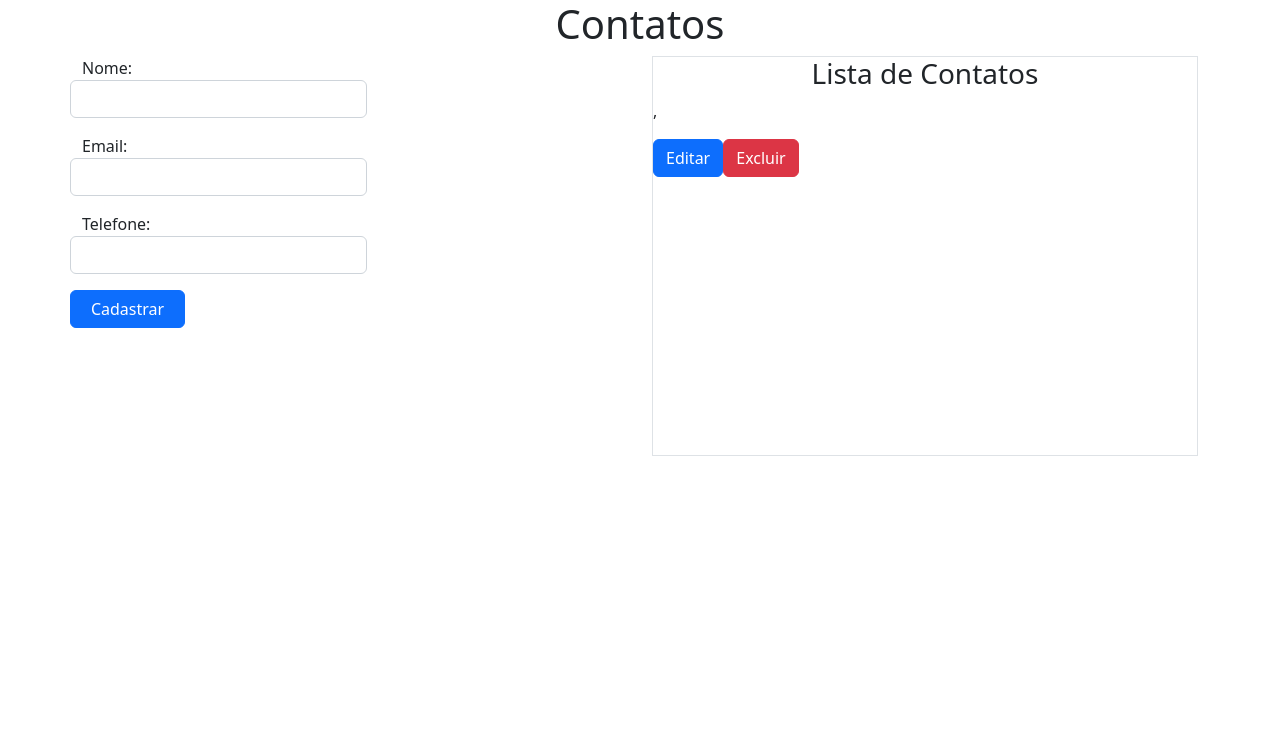
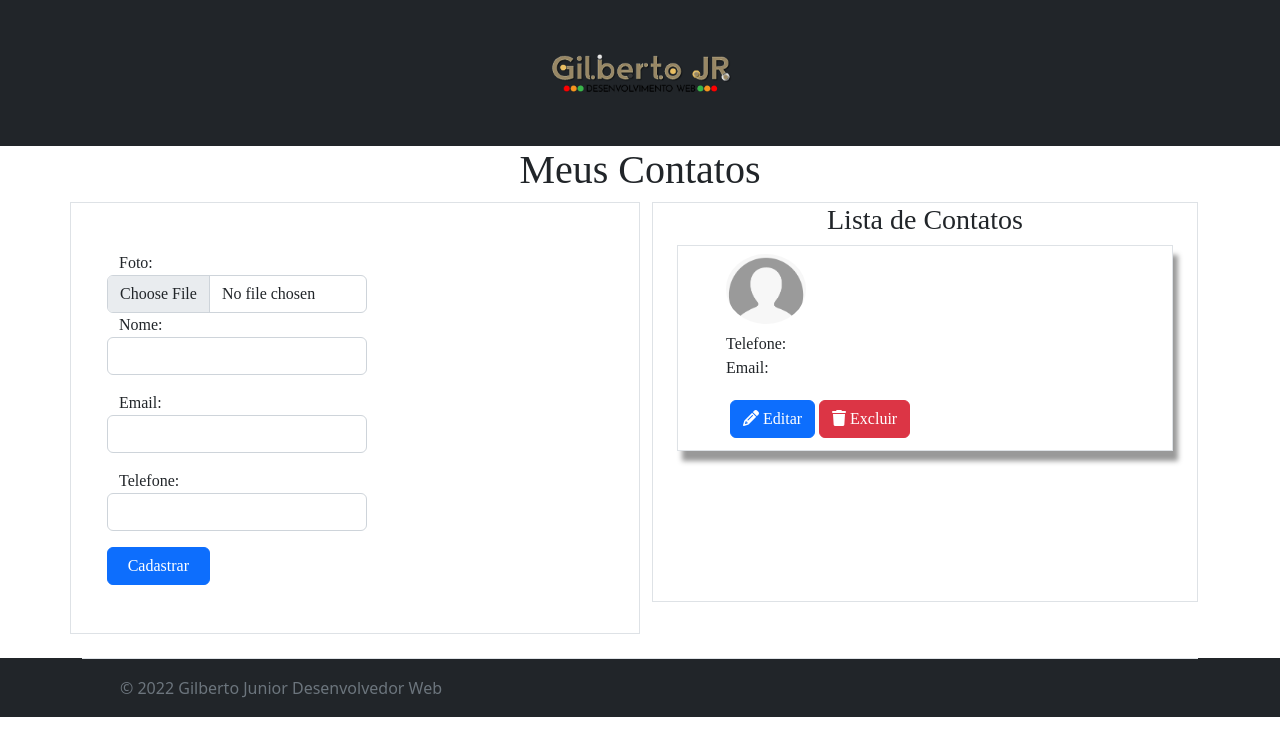
Before and after one commit to gilbertojunior744/vueJs, a plain HTML site: page index.html in a window 1280 px wide. Both pictures are taken after a click on the link "Cadastrar". Drawn offline with nearby package versions, Linux system fonts and the light colour scheme.

Commit message:
modificações de layout

```diff
--- a/index.html
+++ b/index.html
@@ -6,18 +6,48 @@
     <meta http-equiv="X-UA-Compatible" content="IE=edge">
     <meta name="viewport" content="width=device-width, initial-scale=1.0">
     <link href="https://cdn.jsdelivr.net/npm/bootstrap@5.2.2/dist/css/bootstrap.min.css" rel="stylesheet" integrity="sha384-Zenh87qX5JnK2Jl0vWa8Ck2rdkQ2Bzep5IDxbcnCeuOxjzrPF/et3URy9Bv1WTRi" crossorigin="anonymous">
+    <script src="https://kit.fontawesome.com/0f5a9943cb.js" crossorigin="anonymous"></script>
     <title>Contatos VueJs</title>
+
+
+    <style>
+         ::-webkit-scrollbar {
+            background-color: #222;
+            width: 10px;
+        }
+
+         ::-webkit-scrollbar-thumb {
+            background-color: #af870f83;
+            box-shadow: 5px 10px 5px #222;
+            border-radius: 100px;
+        }
+    </style>
 </head>
 
 <body>
-    <section class="container" id="app">
-        <h1 class="text-center">Contatos</h1>
+
+
+    <!-- As a heading -->
+    <nav class="navbar bg-dark">
+        <div class="container-fluid">
+            <span class="navbar-brand mb-0 h1 col-12 text-center"><img src="img/GilbertoJr300x169_ComBolinhas_SemFundo.png" alt="" style="height: 120px;"></span>
+        </div>
+    </nav>
+
+    <section class="container " id="app" style="font-family: san-serif;">
+
+
+        <h1 class="text-center">Meus Contatos</h1>
 
         <div class="row">
-            <div class="col-md-6">
+            <div class="col-md-6 border p-5">
                 <form action="">
 
                     <div class="form-group mb-3 col-md-6">
+                        <div class="row">
+                            <label for="">Foto:</label>
+                            <input name="name" class="form-control" type="file" v-model="contact.name">
+                        </div>
                         <div class="row">
                             <label for="">Nome:</label>
                             <input name="name" class="form-control" type="text" v-model="contact.name">
@@ -52,11 +82,13 @@
                     <h3 class="text-center">
                         Lista de Contatos
                     </h3>
-                    <div class="card-body" v-for="contact in contacts">
-                        <h5 class="card-title">{{contact.name}}</h5>
-                        <p class="card-text">{{contact.phone}}, {{contact.email}}</p>
-                        <a href="" class="btn btn-primary" @click.prevent="editContact(contact)">Editar</a>
-                        <a href="" class="btn btn-danger" @click.prevent="deleteContact(contact.id)">Excluir</a>
+                    <div class="card-body border mx-4 mb-3 px-5 py-2" v-for="contact in contacts" style="box-shadow: 5px 10px 5px #999;">
+                        <img src="img/user-default.png" alt="" style="border-radius: 50%;width: 80px;">
+                        <h5 class="card-title mb-2">{{contact.name}}</h5>
+                        <p class="card-text mb-0">Telefone: {{contact.phone}}</p>
+                        <p class="card-text">Email: {{contact.email}}</p>
+                        <a href="" class="btn btn-primary m-1" @click.prevent="editContact(contact)"><i class="fa-solid fa-pencil"></i> Editar</a>
+                        <a href="" class="btn btn-danger" @click.prevent="deleteContact(contact.id)"><i class="fa-solid fa-trash"></i> Excluir</a>
                     </div>
                 </div>
 
@@ -64,6 +96,26 @@
         </div>
 
     </section>
+
+
+    <div class="b-example-divider bg-dark">
+        <div class="container bg-dark">
+            <footer class="d-flex flex-wrap justify-content-between align-items-center py-3 my-4 border-top">
+                <div class="col-md-4 d-flex align-items-center">
+                    <a href="/" class="mb-3 me-2 mb-md-0 text-muted text-decoration-none lh-1">
+                        <svg class="bi" width="30" height="24"><use xlink:href="#bootstrap"></use></svg>
+                    </a>
+                    <span class="mb-3 mb-md-0 text-muted text-white">© 2022 Gilberto Junior Desenvolvedor Web</span>
+                </div>
+
+                <ul class="nav col-md-4 justify-content-end list-unstyled d-flex text-light">
+                    <li class="ms-3"><a class="text-muted" href="#"><svg class="bi" width="24" height="24"><use xlink:href="#twitter"></use></svg></a></li>
+                    <li class="ms-3"><a class="text-muted" href="#"><svg class="bi" width="24" height="24"><use xlink:href="#instagram"></use></svg></a></li>
+                    <li class="ms-3"><a class="text-muted" href="#"><svg class="bi" width="24" height="24"><use xlink:href="#facebook"></use></svg></a></li>
+                </ul>
+            </footer>
+        </div>
+    </div>
 
 
 
```
Also changed, not shown: img/GilbertoJr300x169_ComBolinhas_SemFundo.png (added), img/user-default.png (added).
